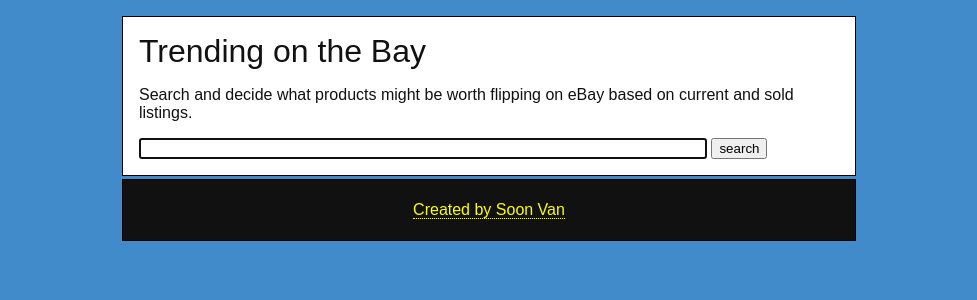
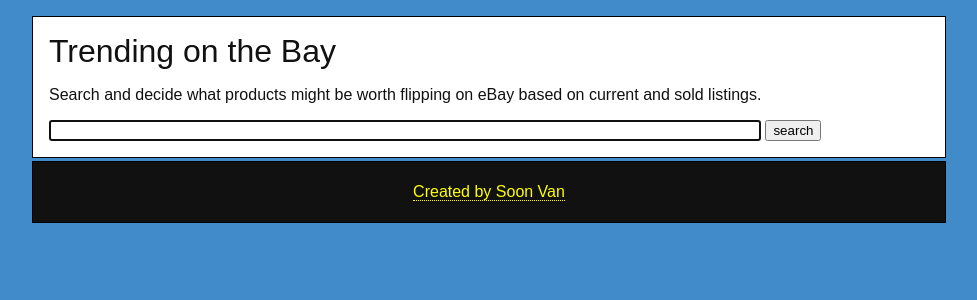
Before and after one commit to randomecho/trending-on-the-bay, a Flask app: page / in a window 1280 px wide. Shown: the top 300 px of the page, without its empty margins (151-1128 px from the left). Run offline with Flask 2, Linux system fonts and the light colour scheme; parts of the project's set-up code (start-up, migrations or seed data) failed here and were passed over.

Commit message:
Widen out results display to breathe a little more

```diff
--- a/templates/base.html
+++ b/templates/base.html
@@ -28,7 +28,7 @@
   border: 1px solid #000;
   margin: 1em auto 3px auto;
   padding: 1em;
-  width: 700px;
+  width: 880px;
 }
 
 table {
@@ -58,7 +58,7 @@
   margin: 0 auto;
   padding: 0.3em 1em;
   text-align: center;
-  width: 700px;
+  width: 880px;
 }
 
 footer a {
```
